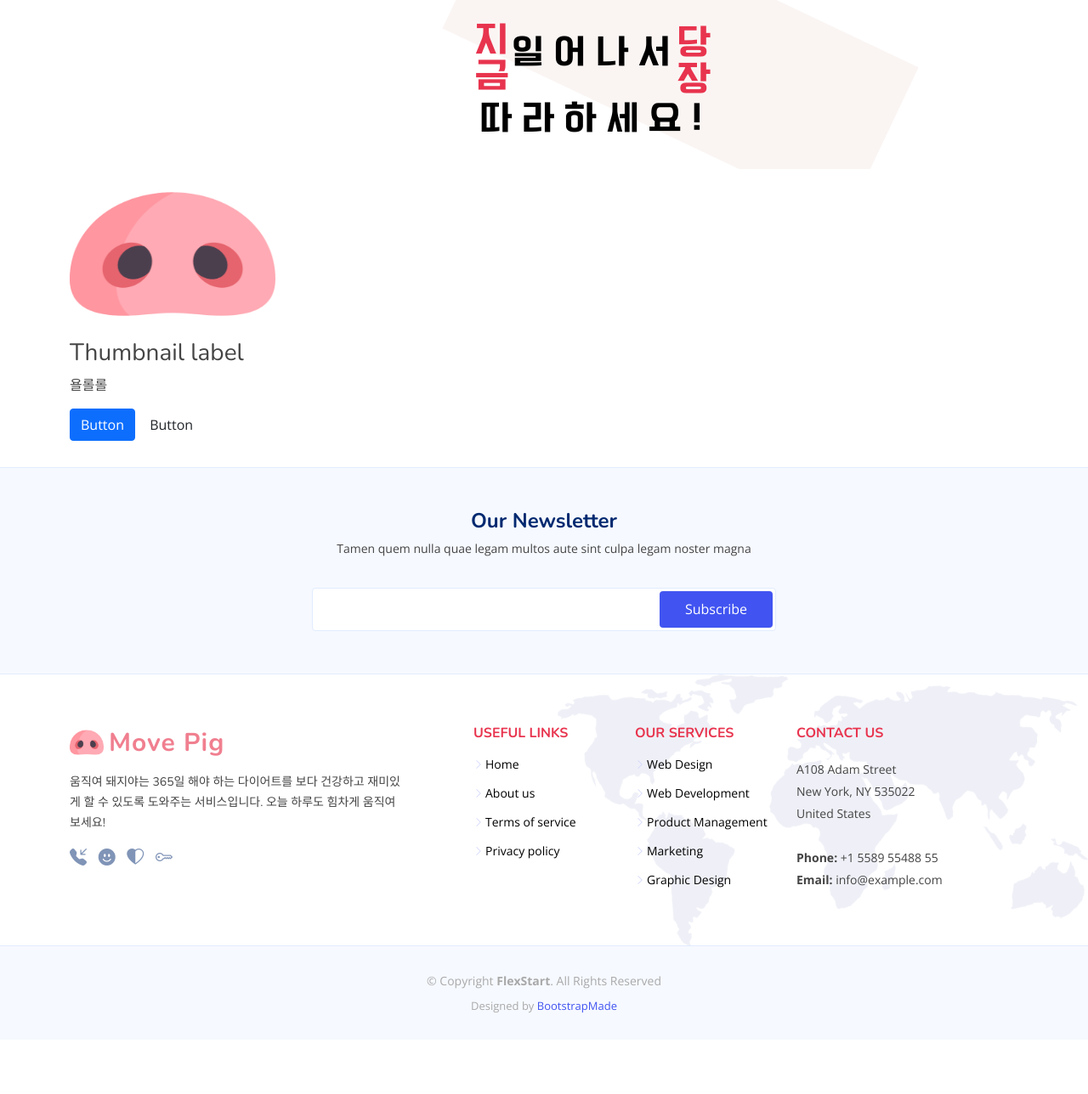
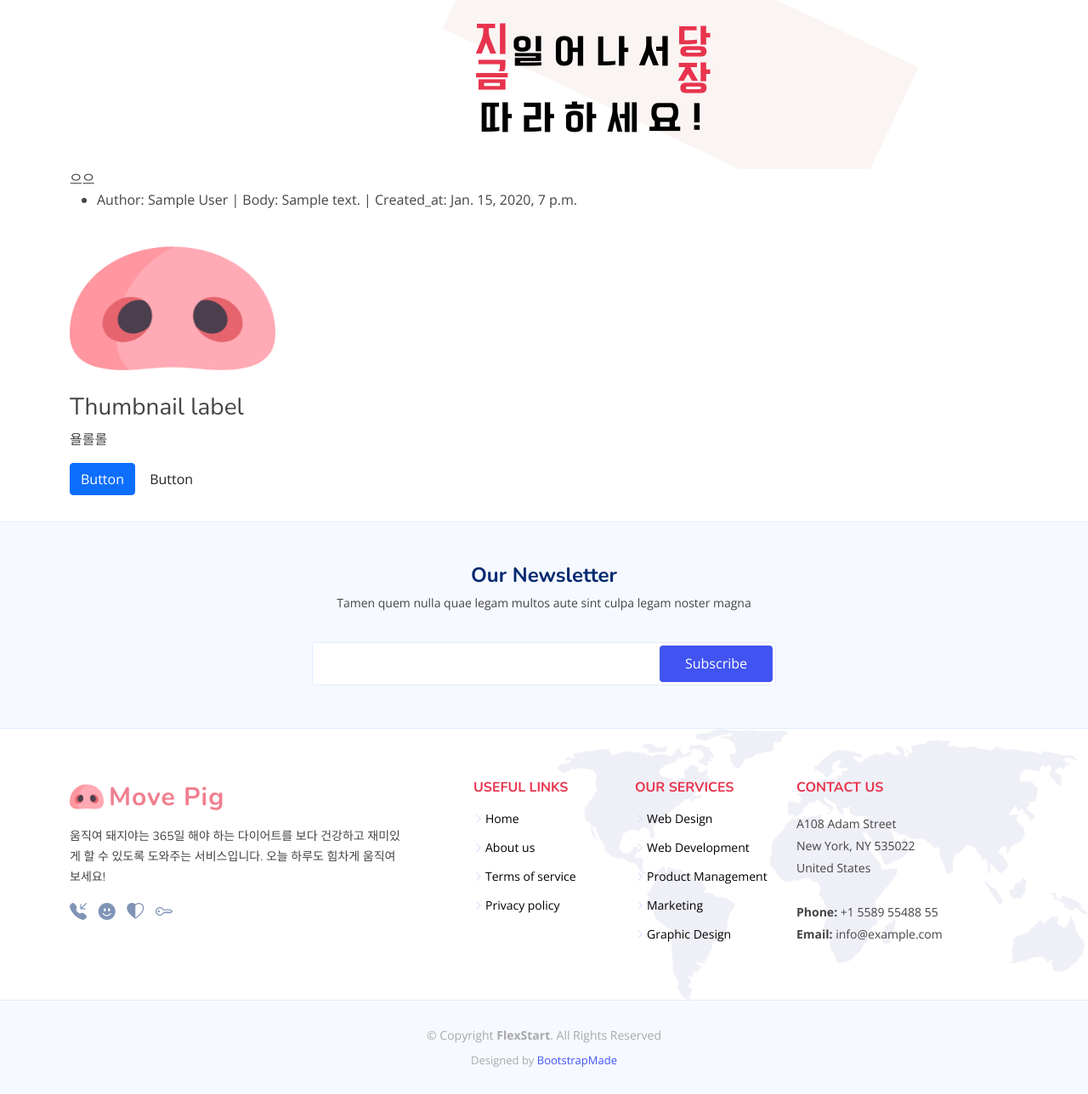
Before and after one commit to sohyunly/movepig, a Django app: page /video/ in a window 1280 px wide. Shown: the part 136-1424 px from the top of the page at 85% size. Before the commit the page ends 1329 px from the top, so only its background shows below. Run offline with Django 3.2, Linux system fonts and the light colour scheme; tables that the repository leaves empty hold one stand-in row (values such as "Sample post"); some libraries are stand-ins or nearby versions; some web fonts are replaced.

Commit message:
Video migrate

```diff
--- a/posts/admin.py
+++ b/posts/admin.py
@@ -1,6 +1,7 @@
 from django.contrib import admin
-from .models import Post
+from .models import Post, Video
 
 # Register your models here.
 
 admin.site.register(Post)
+admin.site.register(Video)
--- a/posts/models.py
+++ b/posts/models.py
@@ -10,3 +10,12 @@ class Post(models.Model):
 
     def __str__(self):
         return f'{self.author}: {self.body}'
+
+class Video(models.Model):
+
+    author = models.CharField(max_length=100)
+    body = models.TextField()
+    created_at = models.DateTimeField()
+
+    def __str__(self):
+        return f'{self.author}: {self.body}'
--- a/posts/templates/posts/video.html
+++ b/posts/templates/posts/video.html
@@ -7,7 +7,16 @@
 
         <div class="container">
             <img class="video-banner" src="{% static 'assets/img/video-banner.png' %}" class="img-fluid" alt="">
-
+            으으
+            {% if videos %}
+                <ul>
+                    {% for video in videos %}
+                        <li>Author: {{ video.author }} | Body: {{ video.body }} | Created_at: {{ video.created_at }} </li>
+                    {% endfor %}
+                </ul>
+            {% else %}
+            <p>NO POST</p>
+            {% endif %}
             <div class="row">
                 <div class="col-sm-6 col-md-4">
                   <div class="thumbnail">
--- a/posts/views.py
+++ b/posts/views.py
@@ -1,6 +1,6 @@
 from django.shortcuts import render
 from django.http import HttpResponse
-from .models import Post
+from .models import Post, Video
 
 
 def posts(request):
@@ -17,7 +17,11 @@ def detail(request):
     return render(request, 'posts/detail.html')
 
 def video(request):
-    return render(request, 'posts/video.html')
+    videos = Video.objects.all()
+    context = {
+        'videos' :  videos
+    }
+    return render(request, 'posts/video.html', context=context)
 
 def videodetail(request):
     return render(request, 'posts/video_detail.html')
```
Also changed, not shown: posts/migrations/0002_video.py (added).
